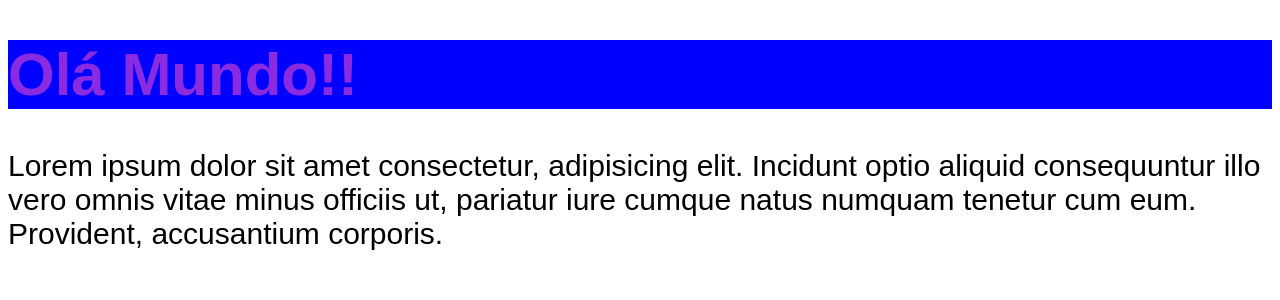
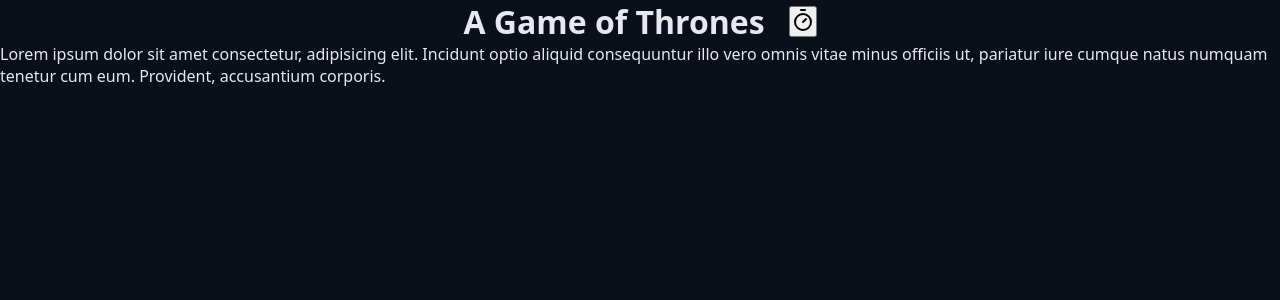
Before and after one commit to Graciliana/chronos, a React (Vite) app: page / in a window 1280 px wide. Shown: the top 300 px of the page. Built offline with nearby package versions, Linux system fonts and the light colour scheme.

Commit message:
[feat]  components heading

```diff
--- a/package.json
+++ b/package.json
@@ -10,6 +10,7 @@
     "preview": "vite preview"
   },
   "dependencies": {
+    "lucide-react": "^0.548.0",
     "react": "^19.1.1",
     "react-dom": "^19.1.1"
   },
--- a/src/App.tsx
+++ b/src/App.tsx
@@ -1,15 +1,18 @@
+import './styles/global.css';
 import './styles/theme.css';
-import './styles/global.css';
+
 import { Heading } from './components/Heading';
+import { TimerIcon } from 'lucide-react';
 
 export function App() {
 
     return (
         <>
-            <Heading />
+            <Heading >A Game of Thrones
+                <button><TimerIcon />
+                </button>
+            </Heading>
             <p>Lorem ipsum dolor sit amet consectetur, adipisicing elit. Incidunt optio aliquid consequuntur illo vero omnis vitae minus officiis ut, pariatur iure cumque natus numquam tenetur cum eum. Provident, accusantium corporis.</p>
         </>
     );
-
-
 }
--- a/src/components/Heading.module.css
+++ b/src/components/Heading.module.css
@@ -1,4 +1,7 @@
+
 .heading {
-    background: blue;
-    color: blueviolet;
+  display: flex;
+  align-items: center;
+  justify-content: center;
+  gap: 2.4rem;
 }
--- a/src/components/Heading.tsx
+++ b/src/components/Heading.tsx
@@ -1,5 +1,10 @@
+import type React from 'react';
 import styles from './Heading.module.css';
 
-export function Heading() {
-    return <h1 className={styles.heading}>Olá Mundo!!</h1>
+type HeadingProps = {
+    children: React.ReactNode;
+};
+
+export function Heading({ children }: HeadingProps) {
+  return <h1 className={styles.heading}>{children}</h1>;
 }
--- a/src/styles/global.css
+++ b/src/styles/global.css
@@ -1,8 +1,15 @@
-body {
-    font-size: 30px;
-    font-family: sans-serif;
+* {
+    margin: 0;
+    padding: 0;
+    box-sizing: border-box;
 }
 
-h1 {
-    color: purple;
+html {
+    font-size: 62.5%;
 }
+body {
+    font-family: system-ui, -apple-system, BlinkMacSystemFont, 'Segoe UI', Roboto, Oxygen, Ubuntu, Cantarell, 'Open Sans', 'Helvetica Neue', sans-serif;
+    font-size: 1.6rem;/*16px*/
+    background: var(--gray-900);
+    color:var(--text-default);
+}
--- a/src/styles/theme.css
+++ b/src/styles/theme.css
@@ -1,4 +1,37 @@
 :root {
-    --primary: pink;
+  --gray-100: #e6e9f0;
+  --gray-200: #cdd3e1;
+  --gray-300: #aab3cc;
+  --gray-400: #555f7d;
+  --gray-500: #454f6a;
+  --gray-600: #363d56;
+  --gray-700: #272f43;
+  --gray-800: #181f2e;
+  --gray-900: #0a0f1a;
 
+  --primary-light: #4de7b7;
+  --primary: #0da170;
+  --primary-dark: #065f46;
+
+  --link-color: #10b981;
+  --link-hover: #0b8a60;
+
+  --success: #22c55e;
+  --warning: #eab308;
+  --error: #991b1b;
+  --info: #0ea5e9;
+
+  --text-over-primary: #0a0f1a;
+  --text-over-primary-dark: #e6e9f0;
+  --text-over-primary-light: #0a0f1a;
+  --text-over-success: #0a0f1a;
+  --text-over-warning: #0a0f1a;
+  --text-over-error: #e6e9f0;
+  --text-over-info: #0a0f1a;
+
+  --text-default: #e6e9f0;
+  --text-muted: #aab3cc;
+
+  --disabled: #555f7d;
+  --text-disabled: #aab3cc;
 }
```
Also changed, not shown: 2 other files (tests, documents, lock files or other folders).
